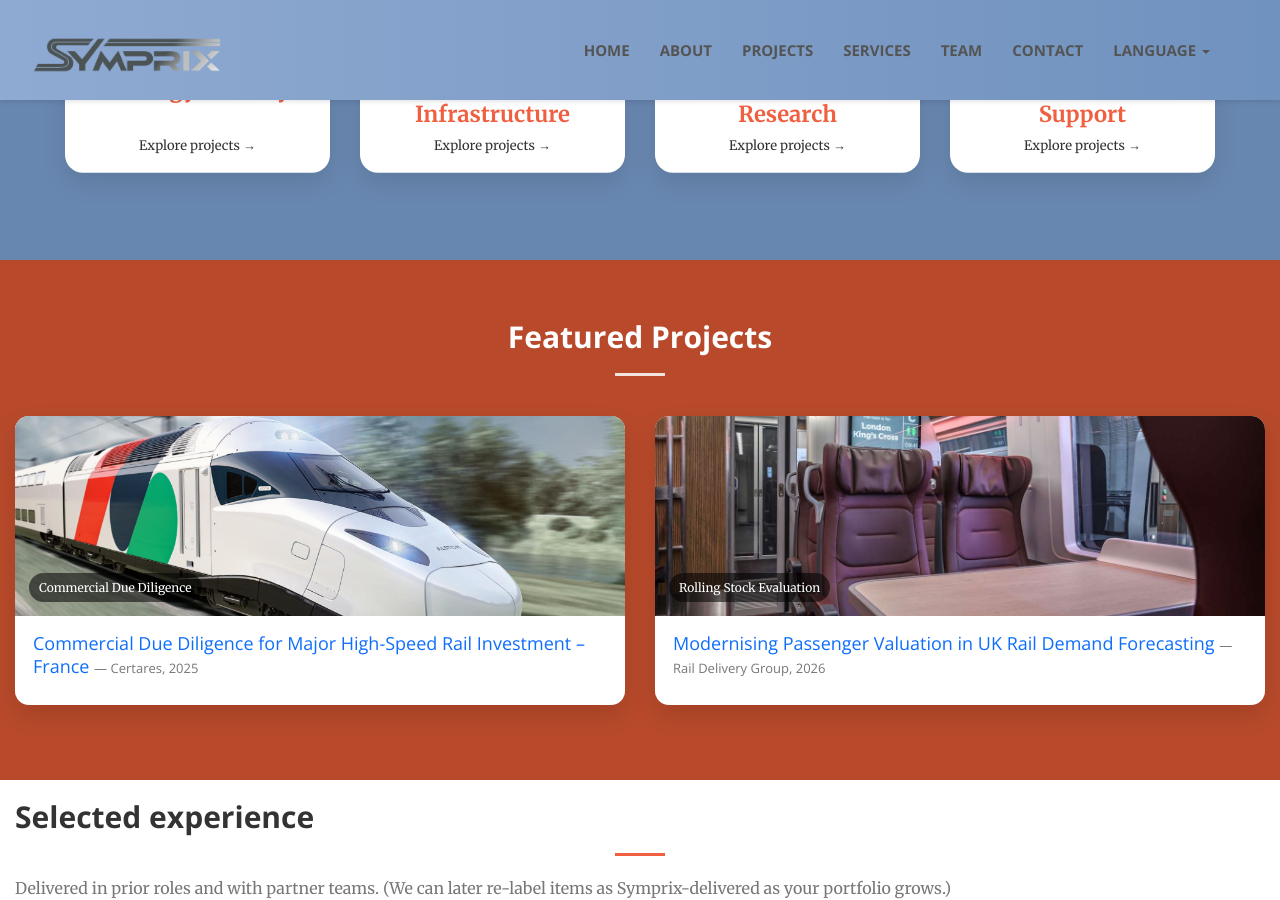
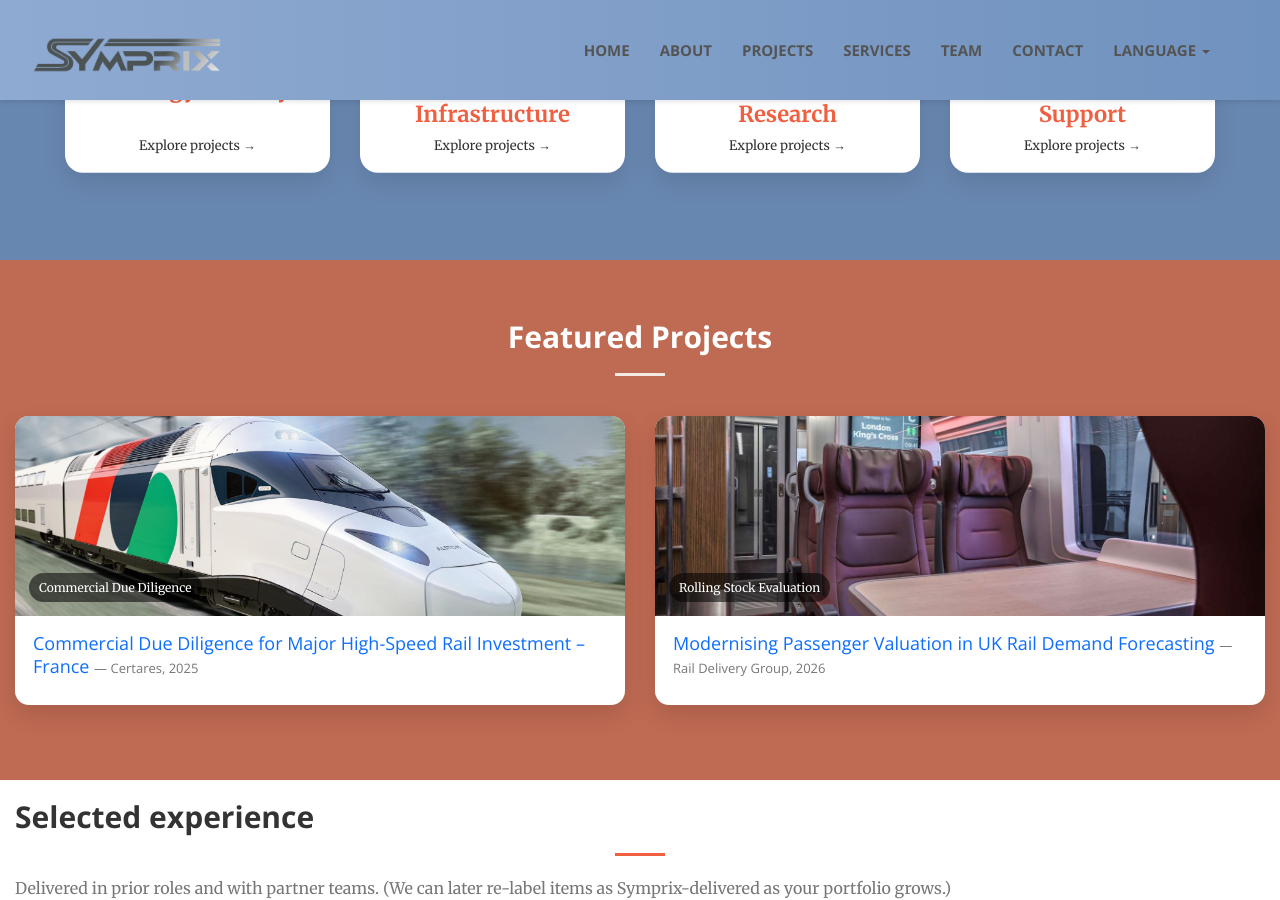
Before and after one commit to CD-Symprix/symprix, a Jekyll site: the page projects.html, which Jekyll copies as it is, in a window 1280 px wide and 900 px high, scrolled down 425 px. Built offline with Jekyll 4.4.1, drawn with Linux system fonts in a browser that asks for light colours.

Commit message:
Update main.scss

```diff
--- a/css/main.scss
+++ b/css/main.scss
@@ -526,15 +526,27 @@ header.masthead.projects-hero {
 
 /* ========================================================================== Featured Projects SECTION CUSTOM ========================================================================== */
 
-#symprix-delivered.featured-projects{
-  /* Option A (recommended): blue */
-  /* background: #6f88a8; */
-
-  /* Option B: dark orange */
-   background: #b84a2b;
-
+#symprix-delivered.featured-projects {
+  position: relative;
+  background-color: #FF8D6E;   /* same orange as homepage */
+  overflow: hidden;
   padding: 60px 0;
 }
+
+#symprix-delivered.featured-projects::before {
+  content: "";
+  position: absolute;
+  top: 0; left: 0; right: 0; bottom: 0;
+  background-color: rgba(0, 0, 0, 0.25);  /* same 25% overlay */
+  z-index: 1;
+}
+
+/* Make sure content sits above overlay */
+#symprix-delivered.featured-projects .projects-inner {
+  position: relative;
+  z-index: 2;
+}
+
 
 #symprix-delivered .section-heading{ color: #fff; }
 #symprix-delivered .featured-subtitle{ color: rgba(255,255,255,.85); margin: 0 0 25px; }
```
